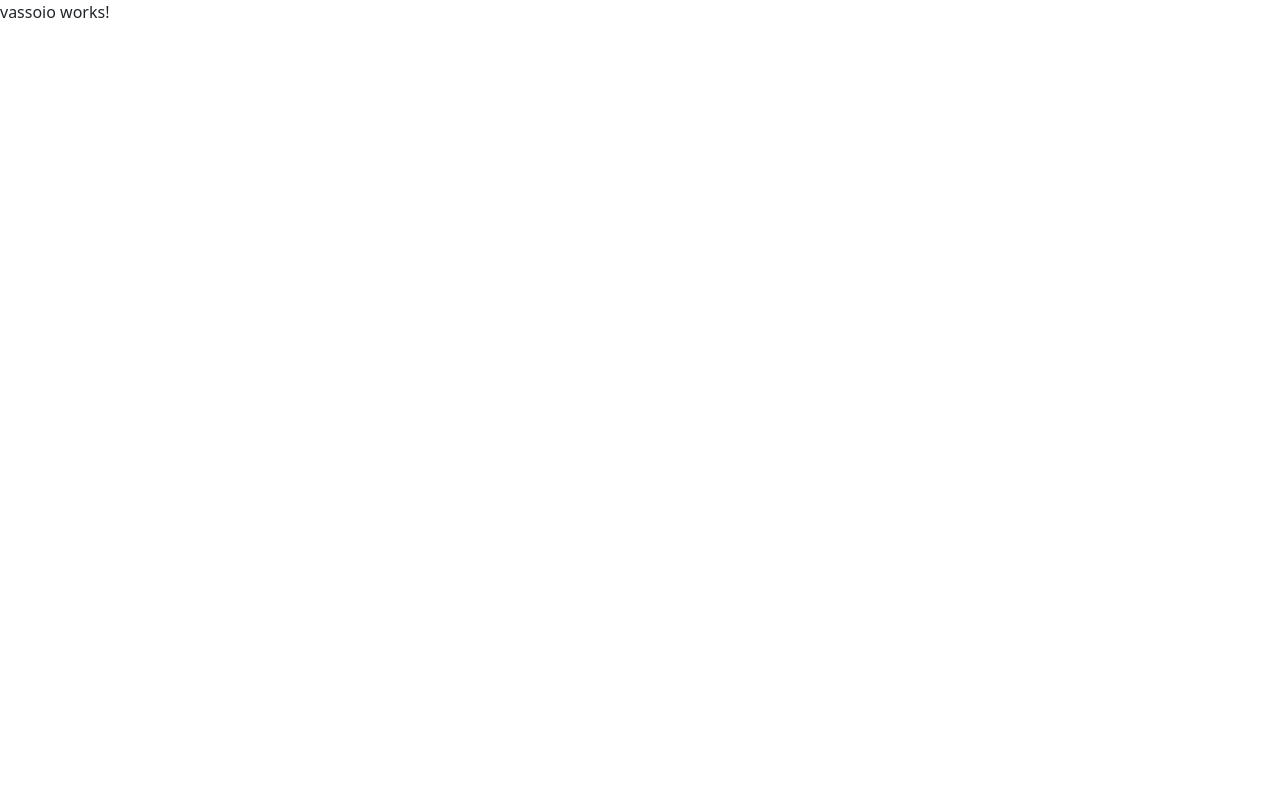
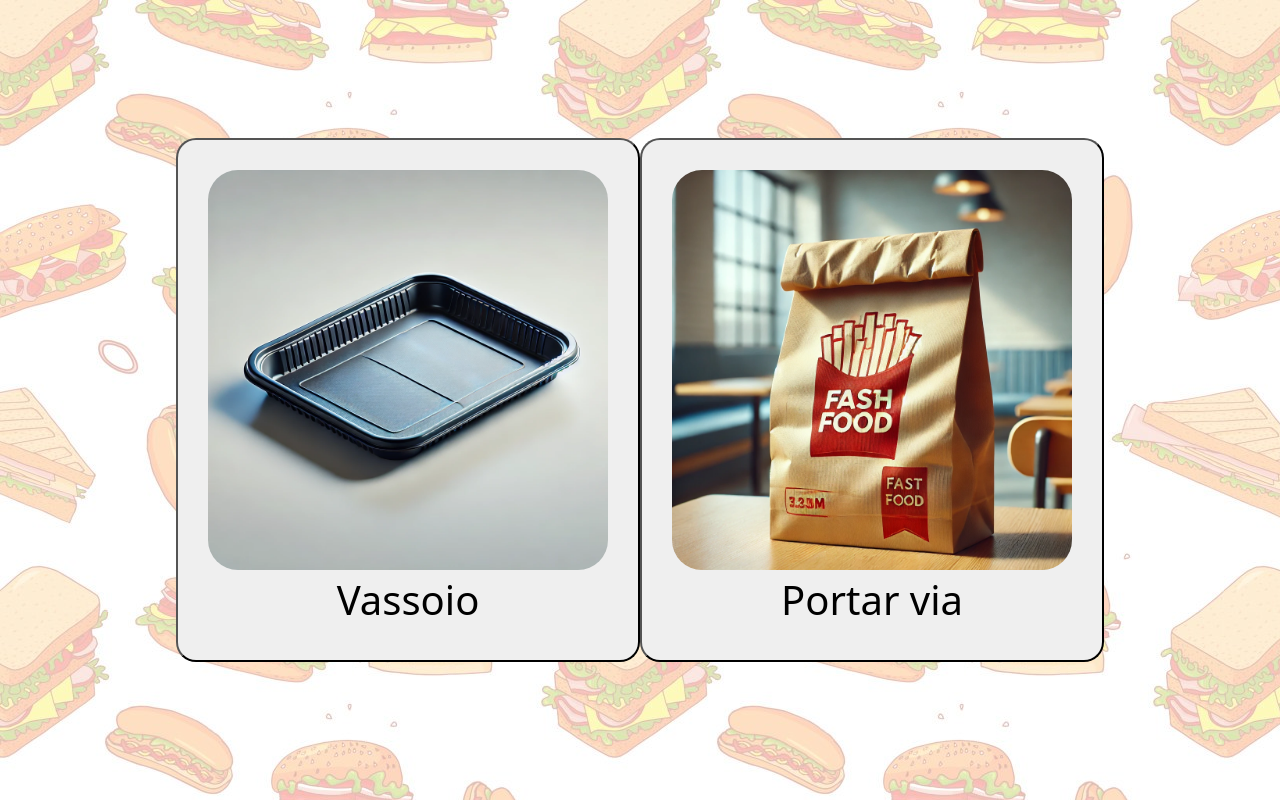
Before and after one commit to GiulioSignoretti-Scuola/ProjectWork, an Angular app: page /vassoio in a window 1280 px wide. Built offline with nearby package versions, Linux system fonts and the light colour scheme.

Commit message:
VassoioFatto

```diff
--- a/src/app/components/vassoio/vassoio.component.css
+++ b/src/app/components/vassoio/vassoio.component.css
@@ -0,0 +1,28 @@
+
+.immagine{
+    width: 400px;
+    height: auto;
+    display: flex;
+    align-items: center;
+    transition: opacity 0.3s ease-in-out;
+    border-radius: 30px;
+}
+.wrapper {
+    background-image: image-set("assets/sfondo2.jpg");
+    height: 100vh;
+    display: flex;
+    justify-content: center; /* Centra orizzontalmente */
+    align-items: center; /* Centra verticalmente */
+}
+button{
+    align-items: center;
+    padding:30px;
+    border-radius: 20px;
+    font-size: 40px;;
+    color: black;
+}
+button:hover {
+    transform: scale(1.07);
+    transition: all 0.3s ease-in-out;
+    background-color: #9c9c9c;
+}
--- a/src/app/components/vassoio/vassoio.component.html
+++ b/src/app/components/vassoio/vassoio.component.html
@@ -1 +1,10 @@
-<p>vassoio works!</p>
+<div class="wrapper ">
+    <div class="container-bottoni">
+        <button [routerLink] = "'/home'">
+            <img class="immagine" src="/assets/vassoio.png" alt=""> Vassoio
+        </button>
+        <button [routerLink] = "'/home'">
+            <img class="immagine" src="/assets/sacchetto.png" alt=""> Portar via
+        </button>
+    </div>
+</div>
--- a/src/app/components/vassoio/vassoio.component.ts
+++ b/src/app/components/vassoio/vassoio.component.ts
@@ -1,8 +1,9 @@
 import { Component } from '@angular/core';
+import { ActivatedRoute, RouterLink } from '@angular/router';
 
 @Component({
   selector: 'app-vassoio',
-  imports: [],
+  imports: [RouterLink],
   templateUrl: './vassoio.component.html',
   styleUrl: './vassoio.component.css'
 })
--- a/src/app/components/welcome/welcome.component.html
+++ b/src/app/components/welcome/welcome.component.html
@@ -2,5 +2,5 @@
         <img alt="" class="responsive-img">
     </div>
     <div class="btn-container">
-        <button type="button" id="btn-welcome" class="btn btn-outline-light" [routerLink] = "'/home'">PCTO <br>Fast Food</button>
+        <button type="button" id="btn-welcome" class="btn btn-outline-light" [routerLink] = "'/vassoio'">PCTO <br>Fast Food</button>
     </div>
```
Also changed, not shown: src/assets/sacchetto.png (added), src/assets/vassoio.png (added).
